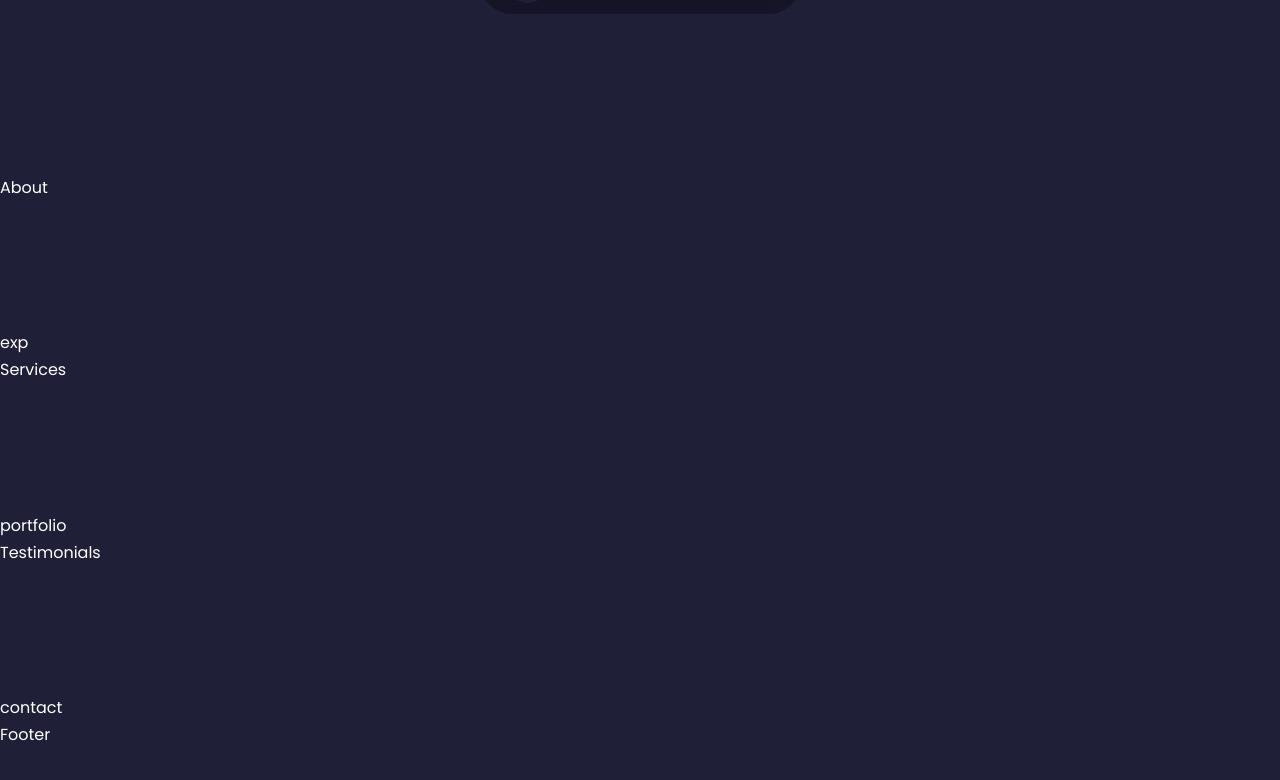
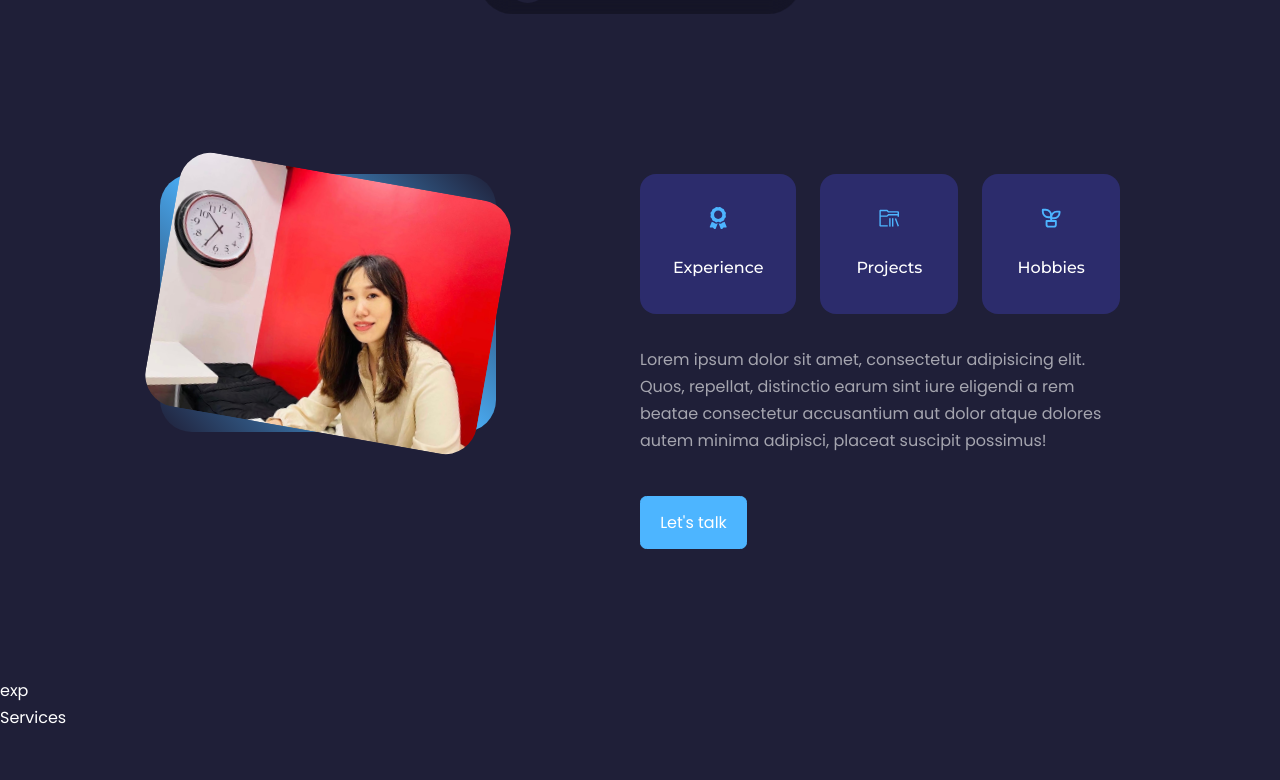
Before and after one commit to yujia10/portfolio, a React (Create React App) app: page / in a window 1280 px wide. Shown: the part 754-1534 px from the top of the page. Before the commit the page ends 1502 px from the top, so only its background shows below. Built offline with nearby package versions, Linux system fonts and the light colour scheme.

Commit message:
create about section

```diff
--- a/src/components/about/About.jsx
+++ b/src/components/about/About.jsx
@@ -1,9 +1,47 @@
 import React from 'react'
 import './about.css'
+import ME2 from '../../assects/me2.JPG'
+import {FaAward} from 'react-icons/fa'
+import {VscFolderLibrary} from 'react-icons/vsc'
+import {TbPlant} from 'react-icons/tb'
 
 function About() {
   return (
-    <section id="about">About</section>
+   <section id='about'>
+     <h5></h5>
+     <h2></h2>
+
+     <div className="container about-container">
+       <div className="about-me">
+         <div className="about-me-image">
+           <img src={ME2} alt="me2" />
+         </div>
+       </div>
+
+       <div className="about-content">
+         <div className="about-cards">
+           <article className="about-card">
+             <FaAward className="about-icon"/>
+             <h5>Experience</h5>
+           </article>
+           <article className="about-card">
+             <VscFolderLibrary className="about-icon"/>
+             <h5>Projects</h5>
+           </article>
+           <article className="about-card">
+             <TbPlant className="about-icon"/>
+             <h5>Hobbies</h5>
+           </article>
+         </div>
+
+         <p>
+            Lorem ipsum dolor sit amet, consectetur adipisicing elit. Quos, repellat, distinctio earum sint iure eligendi a rem beatae consectetur accusantium aut dolor atque dolores autem minima adipisci, placeat suscipit possimus!
+         </p>
+
+         <a href="#contact" className='btn btn-primary'>Let's talk</a>
+       </div>
+     </div>
+   </section>
   )
 }
 
--- a/src/components/about/about.css
+++ b/src/components/about/about.css
@@ -0,0 +1,91 @@
+.about-container {
+  display: grid;
+  grid-template-columns: 35% 50%;
+  gap: 15%;
+}
+.about-me {
+  width: 100%;
+  aspect-ratio: 1.3/1;
+  border-radius: 2rem;
+  background: linear-gradient(
+    45deg,
+    transparent,
+    var(--color-primary),
+    transparent
+  );
+  display: grid;
+  place-items: center;
+}
+.about-me-image {
+  border-radius: 2rem;
+  overflow:hidden;
+  transform: rotate(10deg);
+  transition: var(--transition);
+}
+.about-me-image:hover {
+  transform: rotate(0);
+}
+
+.about-cards {
+  display: grid;
+  grid-template-columns: repeat(3, 1fr);
+  gap: 1.5rem;
+}
+.about-card {
+  background: var(--color-bg-variant);
+  border: 1px solid transparent;
+  border-radius: 1rem;
+  padding: 2rem;
+  text-align: center;
+}
+.about-card:hover {
+  background: transparent;
+  border-color: var(--color-bg-variant);
+  cursor:default;
+}
+.about-icon {
+  color: var(--color-primary);
+  font-size: 1.4rem;
+  margin-bottom: 1rem;
+}
+
+.about-card h5 {
+  font-size: 1rem;
+}
+
+.about-content p {
+  margin: 2rem 0 2.6rem;
+  color: var(--color-light);
+}
+
+/* responsive layouts */
+@media screen and (max-width: 1024px) {
+  .about-container {
+    grid-template-columns: 1fr;
+    gap:0;
+  }
+  .about-me {
+    width: 50%;
+    margin: 2rem auto 4rem;
+  }
+  .about-content p {
+    margin: 1rem 0 1.5rem;
+  }
+}
+@media screen and (max-width: 600px) {
+  .about-me {
+    width: 65%;
+    margin: 0 auto 3rem;
+  }
+  .about-cards {
+    grid-template-columns: 1fr 1fr;
+    gap: 1rem;
+  }
+  .about-content {
+    text-align: center;
+  }
+  .about-content p {
+    margin: 1.5rem 0;
+  }
+
+}
--- a/src/components/header/header.css
+++ b/src/components/header/header.css
@@ -33,12 +33,12 @@
    content: '';
    width: 1px;
    height: 2rem;
-   background: var(--color--primary);
+   background: var(--color-primary);
  }
 
  /* image */
 .me {
-  background: var(--color--primary);
+  background: var(--color-primary);
   width: 16rem;
   height: 20rem;
   position: absolute;
--- a/src/components/nav/nav.css
+++ b/src/components/nav/nav.css
@@ -25,6 +25,6 @@ nav a:hover {
   background: rgba(0,0,0,0.2);
 }
 nav a.active {
-  background: var(--color--bg);
-  color: var(--color--white);
+  background: var(--color-bg);
+  color: var(--color-white);
 }
--- a/src/index.css
+++ b/src/index.css
@@ -11,11 +11,11 @@
 }
 
 :root {
-  --color--bg: #1f1f38;
-  --color--bg-variant: #2c2c6c;
-  --color--primary: #4db5ff;
-  --color--primary-variant: rgba(77, 181, 255, 0.4);
-  --color--white: #fff;
+  --color-bg: #1f1f38;
+  --color-bg-variant: #2c2c6c;
+  --color-primary: #4db5ff;
+  --color-primary-variant: rgba(77, 181, 255, 0.4);
+  --color-white: #fff;
   --color-light: rgba(255, 255, 255, 0.6);
 
   --container-width-lg: 75%;
@@ -35,8 +35,8 @@ html {
 
 body {
   font-family: 'Poppins', sans-serif;
-  background: var(--color--bg);
-  color: var(--color--white);
+  background: var(--color-bg);
+  color: var(--color-white);
   line-height: 1.7;
 }
 
@@ -60,7 +60,7 @@ section {
 }
 
 section > h2 {
-  color: var(--color--primary);
+  color: var(--color-primary);
   margin-bottom: 3rem;
   text-align: center;
 }
@@ -75,33 +75,33 @@ section > h5 {
 }
 
 a{
-  color: var(--color--primary);
+  color: var(--color-primary);
   transition: var(--transition);
 }
 
 a:hover{
-  color: var(--color--white);
+  color: var(--color-white);
 }
 
 .btn {
   width: max-content;
   display: inline-block;
-  color: var(--color--primary);
+  color: var(--color-primary);
   padding: 0.75rem 1.2rem;
   border-radius: 0.4rem;
   cursor: pointer;
-  border: 1px solid var(--color--primary);
+  border: 1px solid var(--color-primary);
   transition: var(--transition);
 }
 
 .btn:hover {
-  background: var(--color--white);
+  background: var(--color-white);
   color: var(--color--bg);
   border-color: transparent;
 }
 
 .btn-primary {
-  background: var(--color--primary);
+  background: var(--color-primary);
   color: var(--color--bg);
 }
 
```
Also changed, not shown: src/assects/me2.JPG (added).
